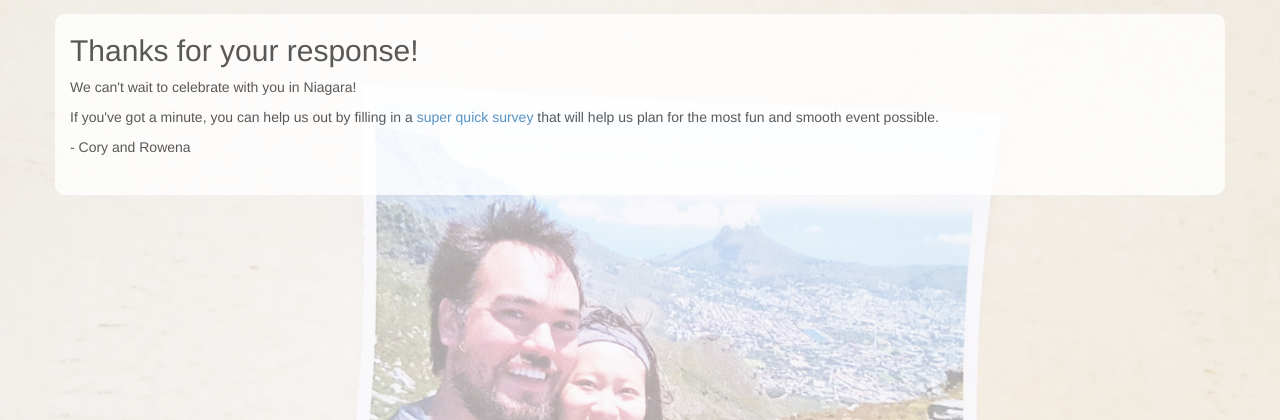
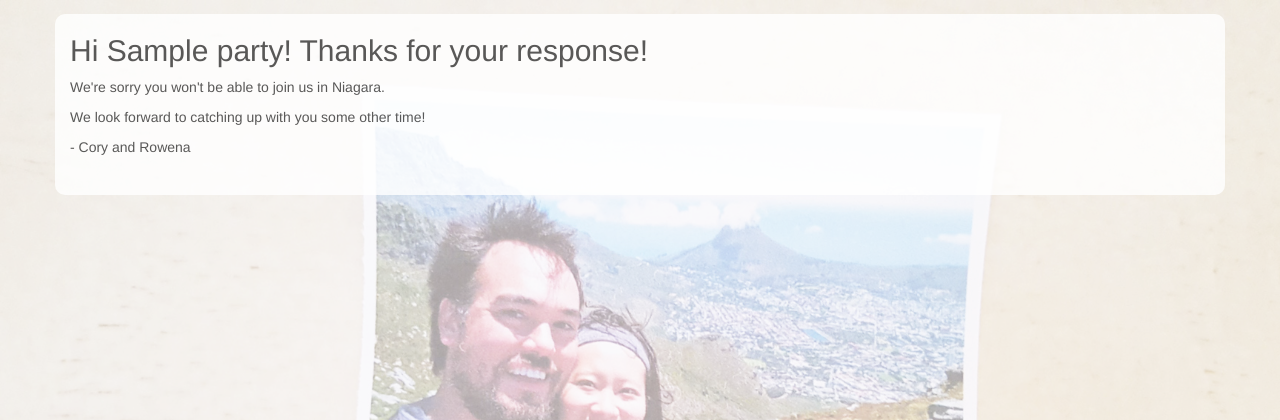
Before and after one commit to ygreif/django-wedding-website, a Django app: template guests/templates/guests/rsvp_confirmation.html in a window 1280 px wide. Shown: the top 420 px of the page. Run offline with Django 3.2, Linux system fonts and the light colour scheme; the template is opened without the code that fills it: most values are stand-ins (such as "Sample title", 1, 10 or a date in 2020); some libraries are stand-ins or nearby versions.

Commit message:
tweak confirmation page based on guest attendance

```diff
--- a/guests/templates/guests/rsvp_confirmation.html
+++ b/guests/templates/guests/rsvp_confirmation.html
@@ -6,13 +6,22 @@
 {% block page_content %}
     <div class="layer"></div>
     <div class="container" id="main">
-        <h2>Thanks for your response!</h2>
+        <h2>Hi {{ party.name }}! Thanks for your response!</h2>
+        {% if party.any_guests_attending %}
             <p>
                 We can't wait to celebrate with you in Niagara!
             </p>
             <p>
                 If you've got a minute, you can help us out by filling in a <a href="http://goo.gl/forms/AFszTcpPRW">super quick survey</a> that will help us plan for the most fun and smooth event possible.
             </p>
+        {% else %}
+            <p>
+                We're sorry you won't be able to join us in Niagara.
+            </p>
+            <p>
+                We look forward to catching up with you some other time!
+            </p>
+        {% endif %}
         <p>
             - Cory and Rowena
         </p>
```
Lines whose indentation alone changed are shown as unchanged.
